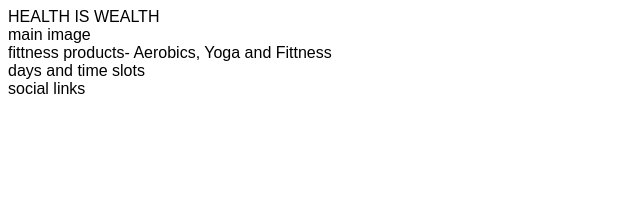
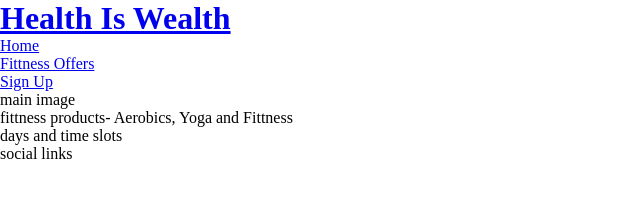
Before and after one commit to EIN-1/Health-Is-Wealth, a plain HTML site: page index.html in a window 1280 px wide. Shown: the whole page, without its empty margins (0-640 px from the left). Drawn offline with Linux system fonts and the light colour scheme.

Commit message:
Add google fonts and remove default margins, padding and borders

```diff
--- a/assets/css/style.css
+++ b/assets/css/style.css
@@ -1,3 +1,12 @@
+@import url('https://fonts.googleapis.com/css2?family=Noto+Serif:wght@300&family=Oswald:wght@200&display=swap');
+
+* {
+    margin: 0;
+    padding: 0;
+    border: none;
+}
+
 body {
-    font-family: Arial;
+    font-family: Noto, serif;
+    font-weight: 300;
 }
--- a/index.html
+++ b/index.html
@@ -16,7 +16,23 @@
 </head>
 
 <body>
-    <header> HEALTH IS WEALTH</header>
+    <header>
+        <a href="index.html">
+            <h1>Health Is Wealth</h1>
+        </a>
+        <nav>
+            <ul>
+                <li>
+                    <a href="index.html">Home</a>
+                </li>
+                <li>
+                    <a href="#">Fittness Offers</a>
+                <li>
+                    <a href="#">Sign Up</a>
+                </li>
+            </ul>
+        </nav>
+    </header>
     <section>
         main image
     </section>
```
